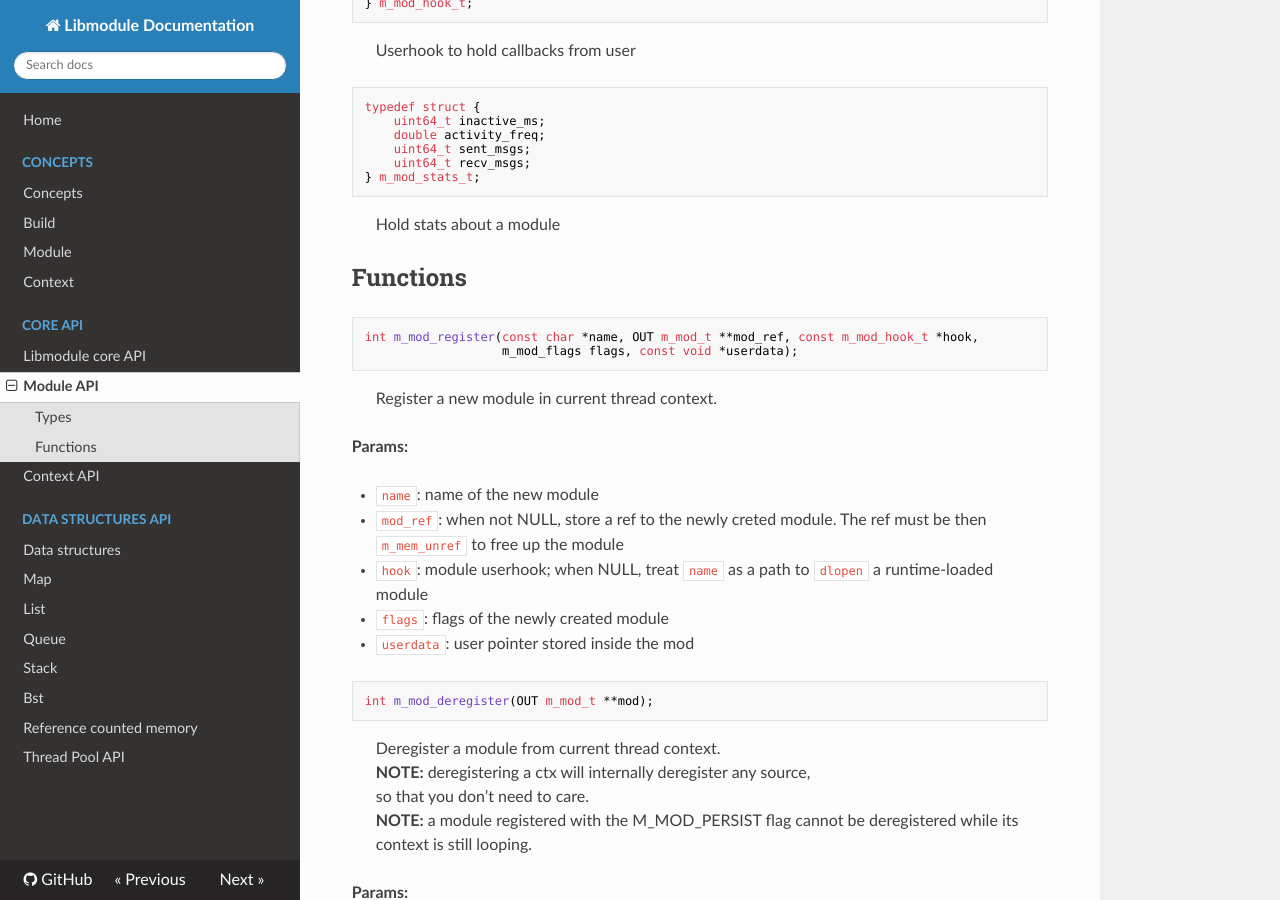
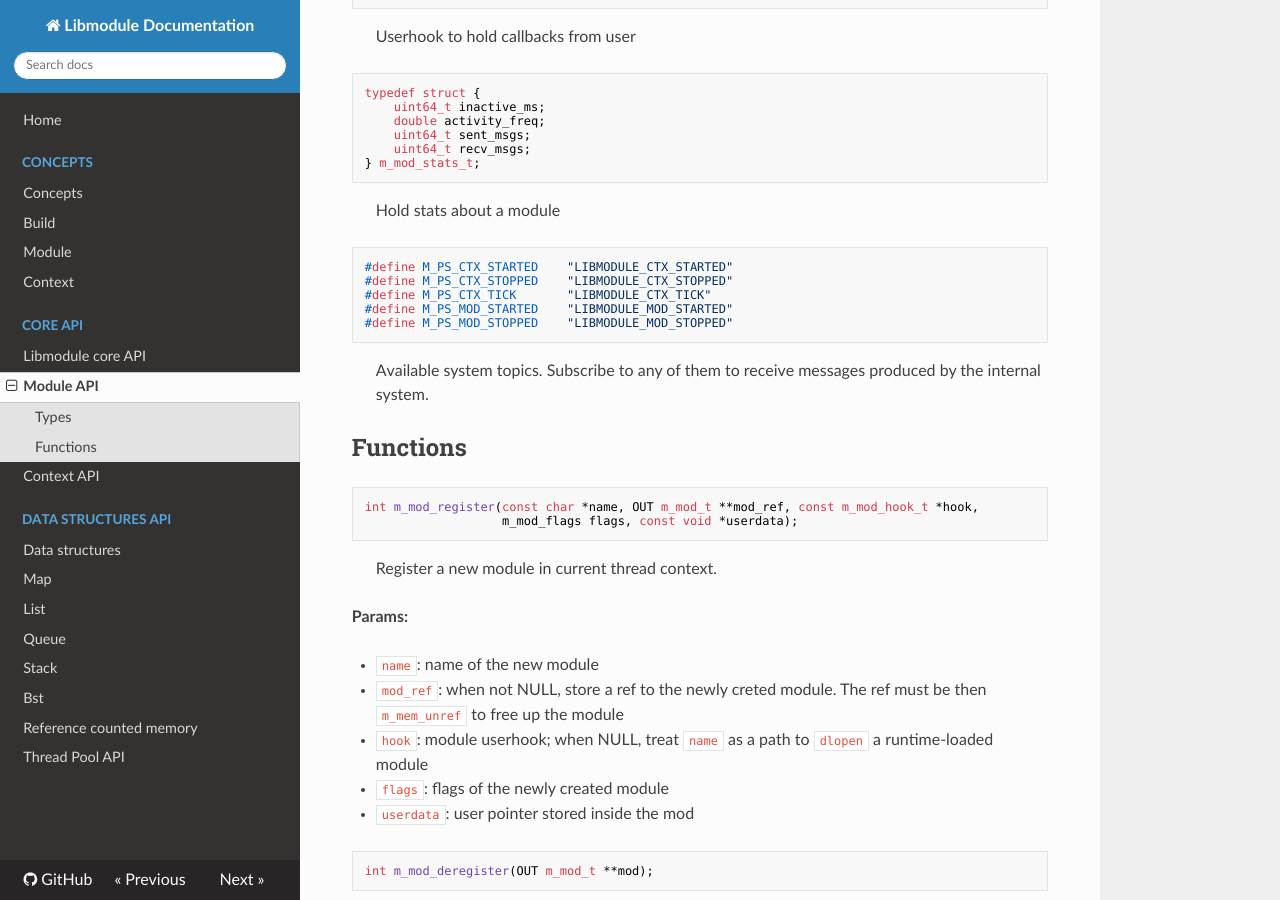
Before and after one commit to FedeDP/libmodule, an MkDocs documentation site: the page built from docs/core/mod.md, in a window 1280 px wide and 900 px high, scrolled down 3014 px. Built offline with MkDocs 1.6.1, drawn with Linux system fonts in a browser that asks for light colours; nearby versions of some CDN libraries; some of the changed text lies outside the part shown.

Commit message:
chore: small docs updates.
Signed-off-by: Federico Di Pierro <nierro92@gmail.com>

````diff
--- a/docs/core/mod.md
+++ b/docs/core/mod.md
@@ -189,6 +188,15 @@ typedef struct {
 } m_mod_stats_t;
 ```
 > Hold stats about a module
+
+```C
+#define M_PS_CTX_STARTED    "LIBMODULE_CTX_STARTED"
+#define M_PS_CTX_STOPPED    "LIBMODULE_CTX_STOPPED"
+#define M_PS_CTX_TICK       "LIBMODULE_CTX_TICK"
+#define M_PS_MOD_STARTED    "LIBMODULE_MOD_STARTED"
+#define M_PS_MOD_STOPPED    "LIBMODULE_MOD_STOPPED"
+```
+> Available system topics. Subscribe to any of them to receive messages produced by the internal system.
 
 ## Functions
 
````
Also changed, not shown: other parts of docs/core/mod.md (+0 -1 lines), TODO.md (+1 -1 lines), 1 other file.
